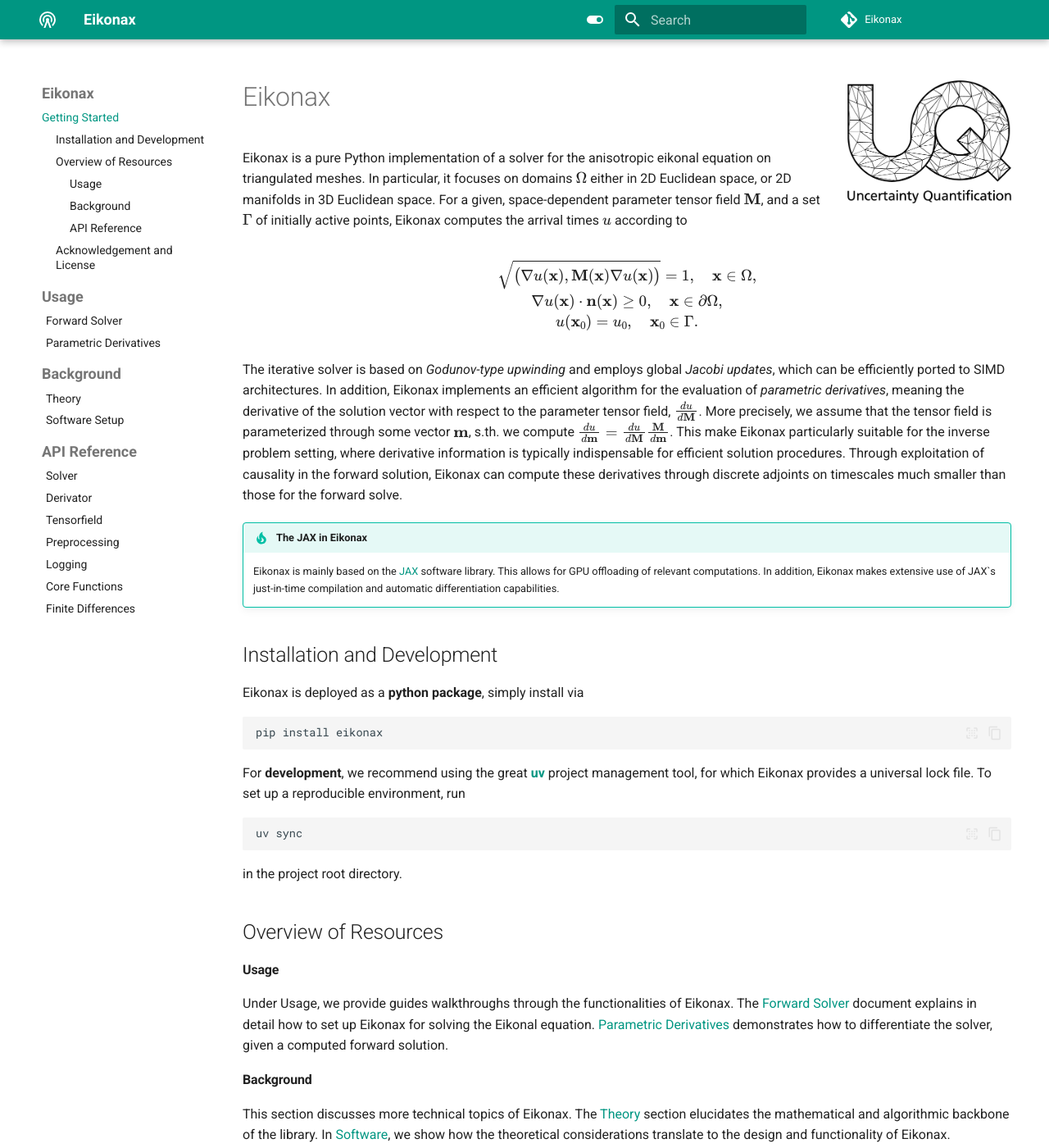
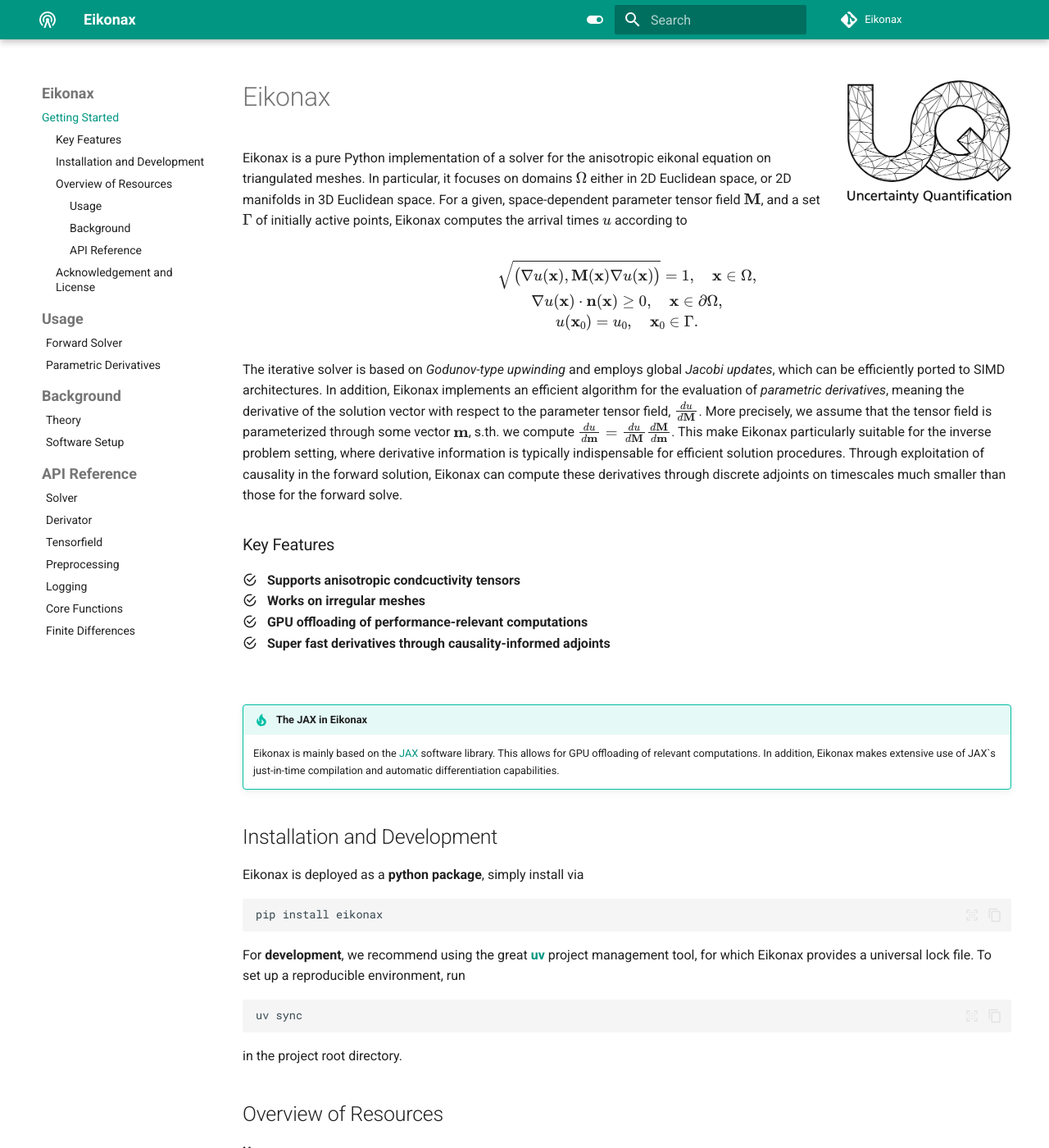
Before and after one commit to UQatKIT/Eikonax, an MkDocs documentation site: the page built from docs/source/index.md, in a window 1280 px wide and 1400 px high. Shown: the whole window at 82% size. Built offline with MkDocs 1.6.1 and Material for MkDocs 9.7.7, drawn with Linux system fonts in a browser that asks for light colours; comment, search, counter and statistics services are not loaded.

```diff
--- a/docs/source/index.md
+++ b/docs/source/index.md
@@ -11,8 +11,16 @@ u(\mathbf{x}_0) = u_0,\quad \mathbf{x}_0 \in \Gamma.
 $$
 
 The iterative solver is based on *Godunov-type upwinding* and employs global *Jacobi updates*, which can be efficiently ported to SIMD architectures.
-In addition, Eikonax implements an efficient algorithm for the evaluation of *parametric derivatives*, meaning the derivative of the solution vector with respect to the parameter tensor field, $\frac{du}{d\mathbf{M}}$. More precisely, we assume that the tensor field is parameterized through some vector $\mathbf{m}$, s.th. we compute $\frac{du}{d\mathbf{m}} = \frac{du}{d\mathbf{M}}\frac{\mathbf{M}}{d\mathbf{m}}$. This make Eikonax particularly suitable for the inverse problem setting, where derivative information is typically indispensable for efficient solution procedures.
+In addition, Eikonax implements an efficient algorithm for the evaluation of *parametric derivatives*, meaning the derivative of the solution vector with respect to the parameter tensor field, $\frac{du}{d\mathbf{M}}$. More precisely, we assume that the tensor field is parameterized through some vector $\mathbf{m}$, s.th. we compute $\frac{du}{d\mathbf{m}} = \frac{du}{d\mathbf{M}}\frac{d\mathbf{M}}{d\mathbf{m}}$. This make Eikonax particularly suitable for the inverse problem setting, where derivative information is typically indispensable for efficient solution procedures.
 Through exploitation of causality in the forward solution, Eikonax can compute these derivatives through discrete adjoints on timescales much smaller than those for the forward solve.
+
+### Key Features
+:material-checkbox-marked-circle-outline: &nbsp; **Supports anisotropic condcuctivity tensors** <br>
+:material-checkbox-marked-circle-outline: &nbsp; **Works on irregular meshes** <br>
+:material-checkbox-marked-circle-outline: &nbsp; **GPU offloading of performance-relevant computations** <br>
+:material-checkbox-marked-circle-outline: &nbsp; **Super fast derivatives through causality-informed adjoints**
+
+<br>
 
 !!! tip "The JAX in Eikonax"
     Eikonax is mainly based on the [JAX](https://jax.readthedocs.io/en/latest/) software library. This allows for GPU offloading of relevant computations. In addition, Eikonax makes extensive use of JAX`s just-in-time compilation and automatic differentiation capabilities.
--- a/mkdocs.yml
+++ b/mkdocs.yml
@@ -34,6 +34,7 @@ theme:
         name: Switch to light mode
   favicon: images/radio_tower.png
   icon:
+    annotation: material/plus-circle
     logo: material/radio-tower
     repo: material/git
 
```
Also changed, not shown: README.md (+9 -1 lines).
